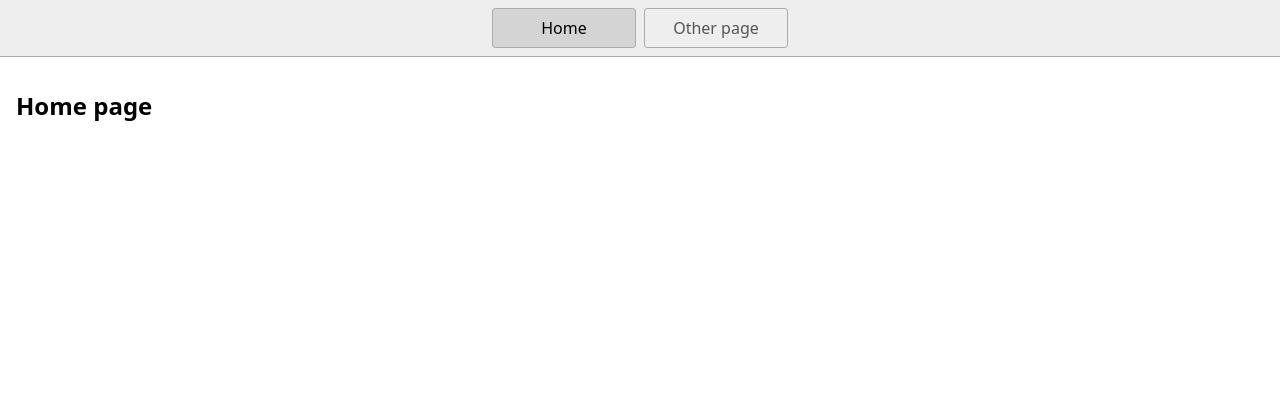
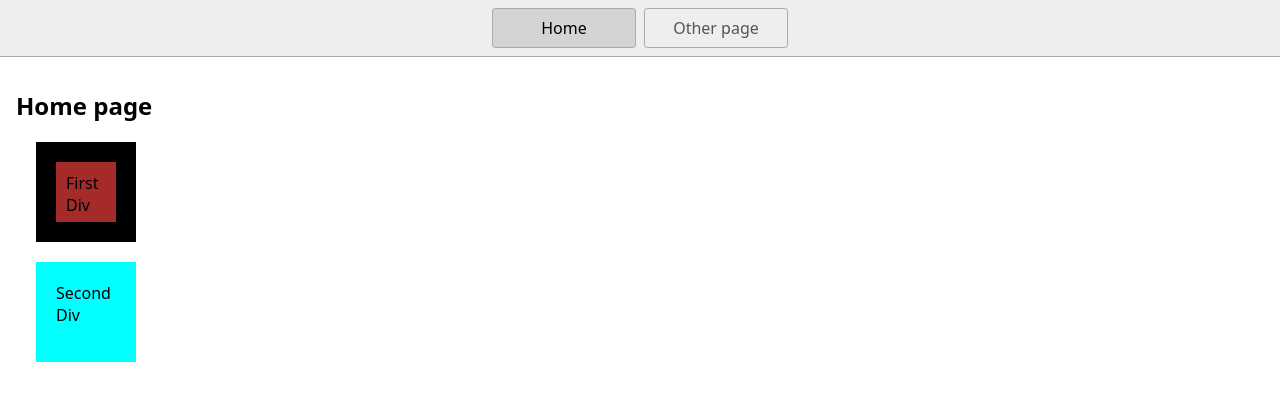
Before and after one commit to pshaddel/stackblitz-starters-css-html, a website: page index.html in a window 1280 px wide. Drawn offline with Linux system fonts and the light colour scheme.

Commit message:
box model

```diff
--- a/index.html
+++ b/index.html
@@ -18,6 +18,10 @@
     </nav>
     <main>
       <h1>Home page</h1>
+      <div>
+        First Div
+      </div>
+      <div>Second Div</div>
     </main>
   </body>
 </html>
--- a/styles.css
+++ b/styles.css
@@ -1,5 +1,5 @@
 * {
-  box-sizing: border-box;
+  box-sizing: border-box; /** causes the boxes to not expand */
 }
 
 body {
@@ -36,11 +36,30 @@ nav a[aria-current='page'] {
   background-color: #d4d4d4;
 }
 
-main {
-  padding: 1rem;
-}
 
 h1 {
   font-weight: bold;
   font-size: 1.5rem;
 }
+
+main {
+  padding: 1rem;
+}
+
+main :nth-child(2) {
+  background-color: brown;
+  width: 100px;
+  height: 100px;
+  padding: 10px;
+  border: 20px black solid;
+  margin: 20px;
+}
+
+main :nth-last-child(1) {
+  background-color: aqua;
+  width: 100px;
+  height: 100px;
+  padding: 20px;
+  margin: 20px;
+
+}
```
Also changed, not shown: 1 other file.
